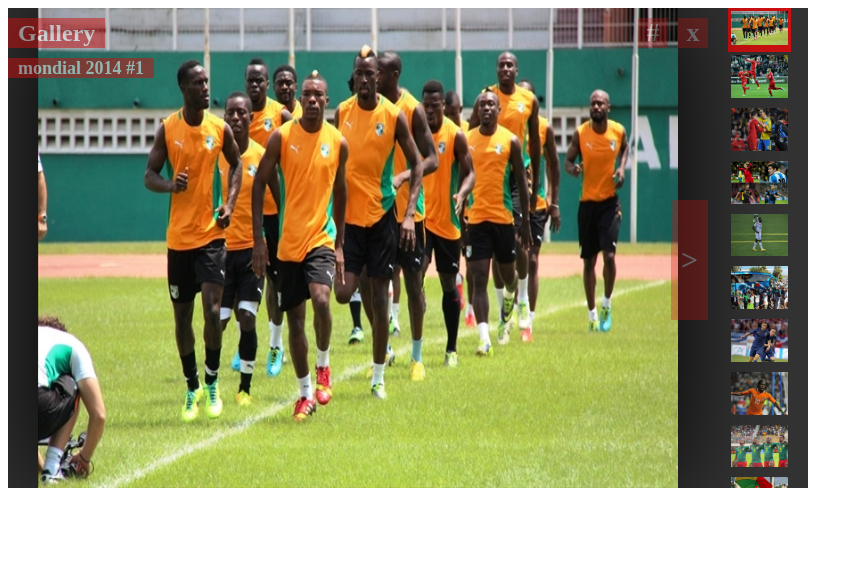
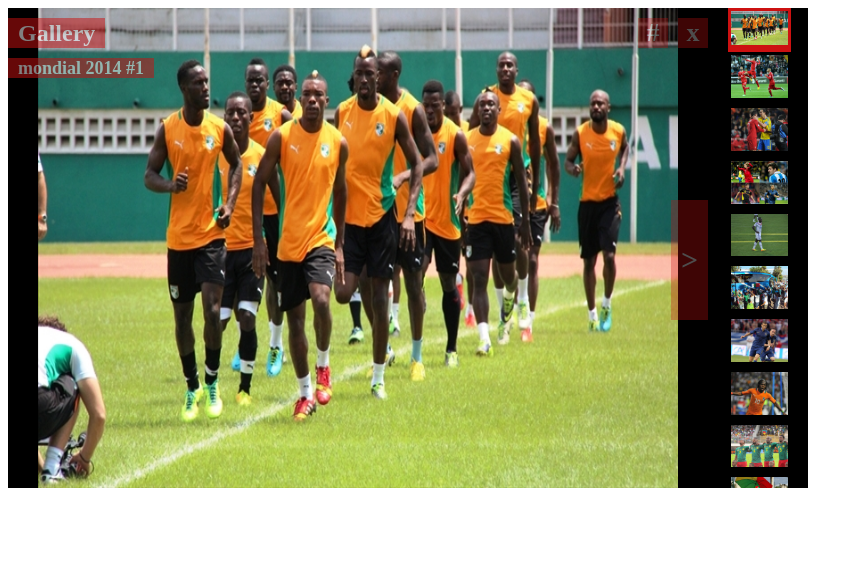
Before and after one commit to sgchris/bizon.js, a plain HTML site: page index.html in a window 1280 px wide. Shown: the whole page, without its empty margins (0-863 px from the left). Drawn offline with Linux system fonts and the light colour scheme.

Commit message:
removed shadow. fixed right panel disappearing

```diff
--- a/bizon.css
+++ b/bizon.css
@@ -2,7 +2,7 @@
 
 
 .bizon {
-	background: #333;
+	background: #000;
 	overflow: hidden;
 
 	/* disable selection */
@@ -14,16 +14,14 @@
 	user-select: none;
 }
 .bizon-image-wrapper {
-	display: inline-block;
+	float: left;
 	position: relative;
-
 }
 .bizon-image-wrapper img {
 	position: absolute;
-	display: inline-block;
+	display: block;
 	cursor: pointer;
 	top: 0;
-	box-shadow: 0 0 100px #000;
 }
 .bizon-image-wrapper .bizon-album-title,
 .bizon-image-wrapper .bizon-image-title,
@@ -102,7 +100,7 @@
 }
 
 .bizon-small-images-wrapper {
-	display: inline-block;
+	float: right;
 	overflow-x: hidden;
 	overflow-y: auto;
 }
```
